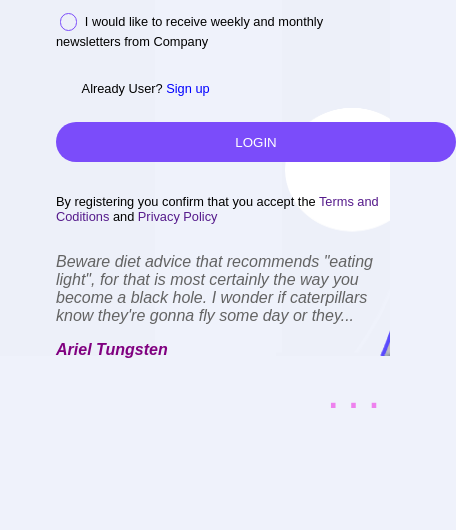
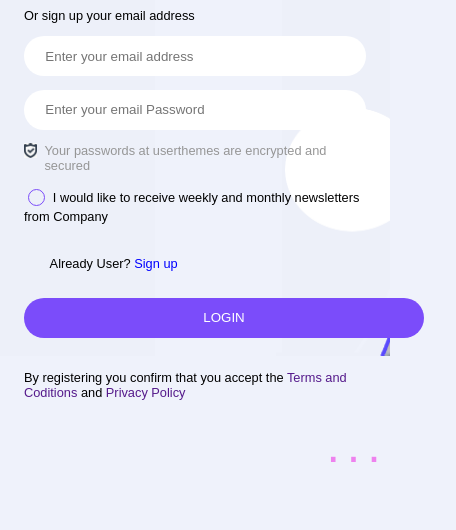
Before and after one commit to worldwidedev1/FrontEndWeb, a plain HTML site: page 04/index.html in a window 390 px wide. Shown: the part 314-844 px from the top of the page, 456 px wide, since content can reach past the window. Drawn offline with Linux system fonts and the light colour scheme.

Commit message:
Ejemplo 4 web responsive corregido

```diff
--- a/04/css/styles.css
+++ b/04/css/styles.css
@@ -65,10 +65,6 @@ body {
     background-repeat: no-repeat;
     background-size: 1.6em;
     background-color: #dc4437;
-}
-
-.caja-form {
-
 }
 
 .caja-email-password input {
@@ -207,6 +203,20 @@ body {
     }
 
     .caja-body {
-        display: block;
+        flex-direction: column-reverse;
+    }
+
+    .caja-izda {
+        margin: 1em;
+    }
+
+    .caja-email-password input {
+        width: 80%;
     }
 }
+
+@media (max-width: 500px) {
+    .caja-email-password input {
+        width: 100%;
+    }
+}
--- a/04/index.html
+++ b/04/index.html
@@ -22,6 +22,7 @@
                     <button id="google" name="google">With Google</button>
                 </div>
                 <div class="caja-form">
+                    <form action="">
                         <div class="caja-texto">
                             <p>Or sign up your email address</p>
                         </div>
@@ -42,6 +43,7 @@
                             <label for="login">Already User? <span>Sign up</span></label>
                             <button id="login" name="login">LOGIN</button>
                         </div>
+                    </form>
                 </div>
                 <div class="caja-terms-policy">
                     <p>By registering you confirm that you accept the
```
Lines whose indentation alone changed are shown as unchanged.
